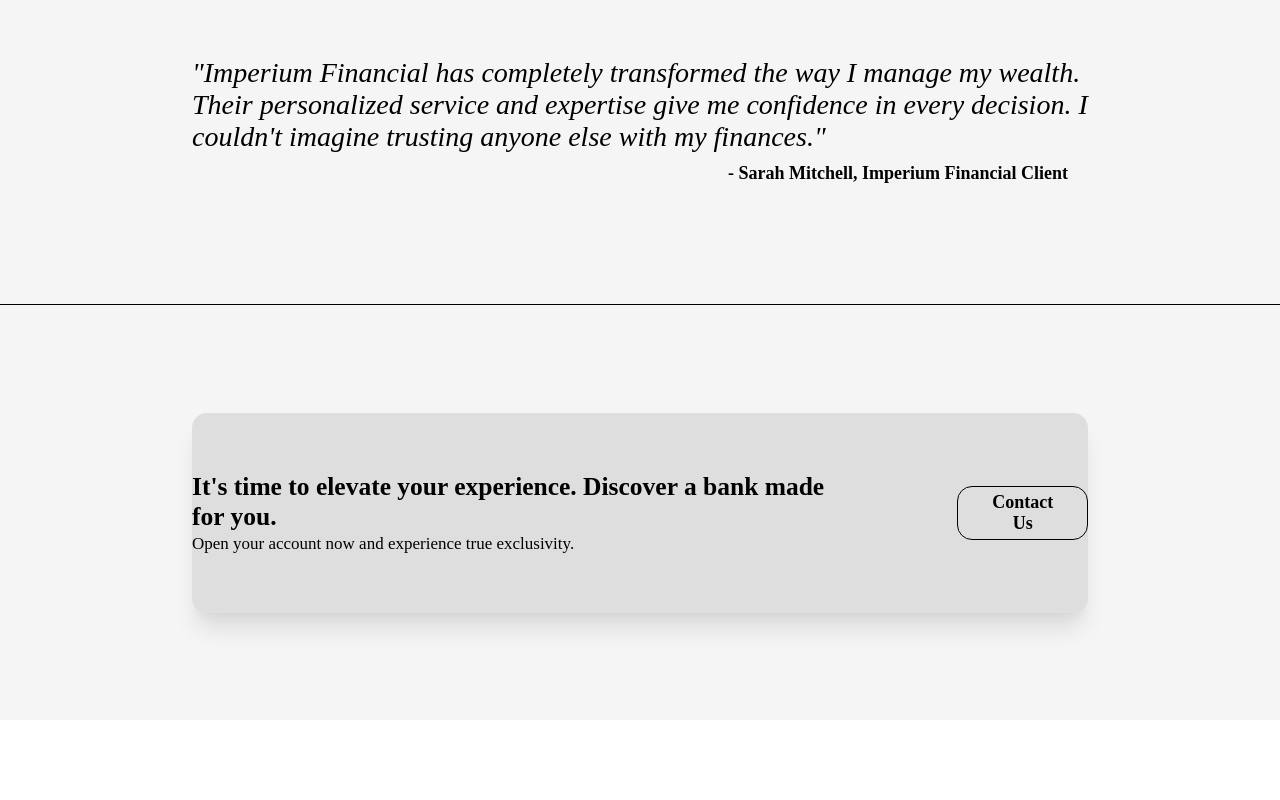
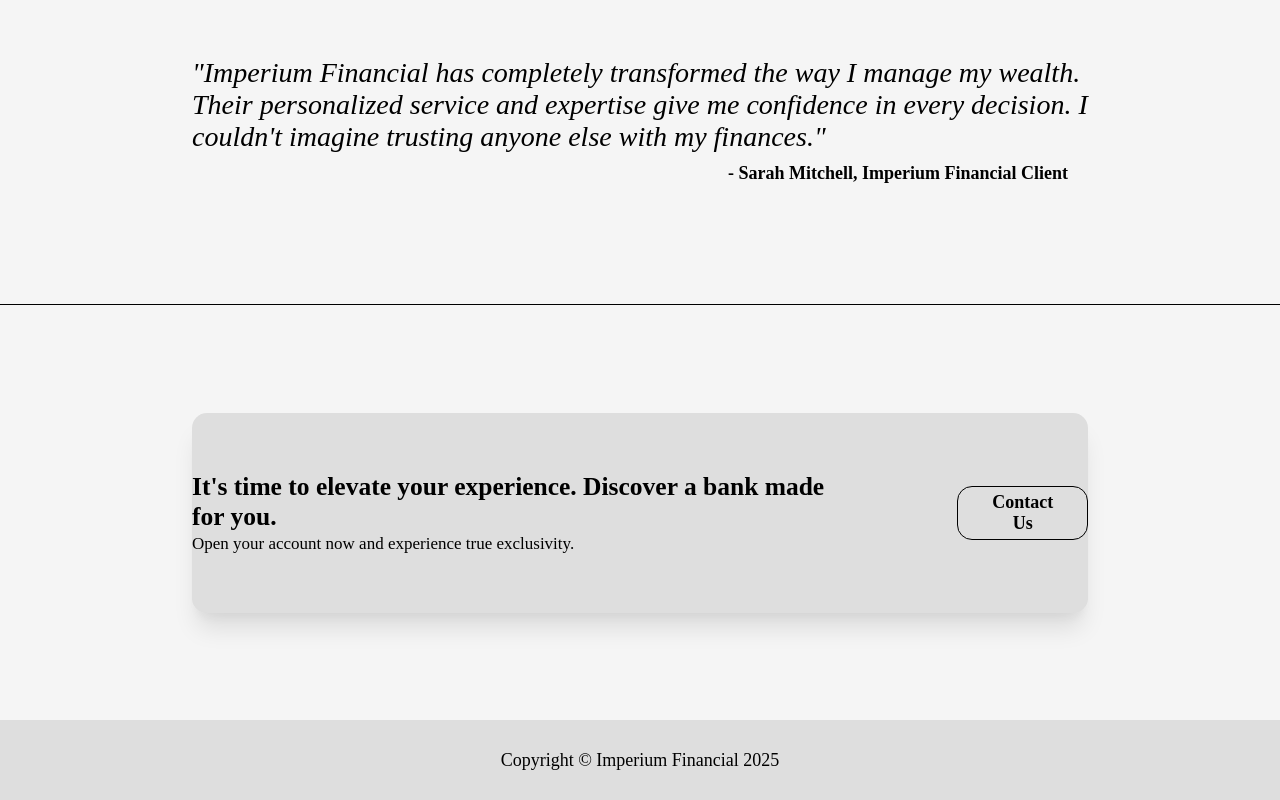
Before and after one commit to bernardo-ortigara/odin-landing-page, a plain HTML site: page index.html in a window 1280 px wide. Shown: the part 925-1725 px from the top of the page. Before the commit the page ends 1645 px from the top, so only its background shows below. Drawn offline with Linux system fonts and the light colour scheme.

Commit message:
Add footer

```diff
--- a/index.html
+++ b/index.html
@@ -68,6 +68,8 @@
         </div>
     </div>
 
-
+    <div class="C">
+        Copyright © Imperium Financial 2025
+    </div>
 </body>
 </html>
--- a/style.css
+++ b/style.css
@@ -213,3 +213,12 @@ nav a:hover::before{
     background-color: hsl(0, 0%, 74%);
     }
 }
+
+.C{
+    background-color: hsl(0, 0%, 87%);;
+    display: flex;
+    justify-content: center;
+    align-items: center;
+    font-size: 18px;
+    height: 80px;
+}
```
